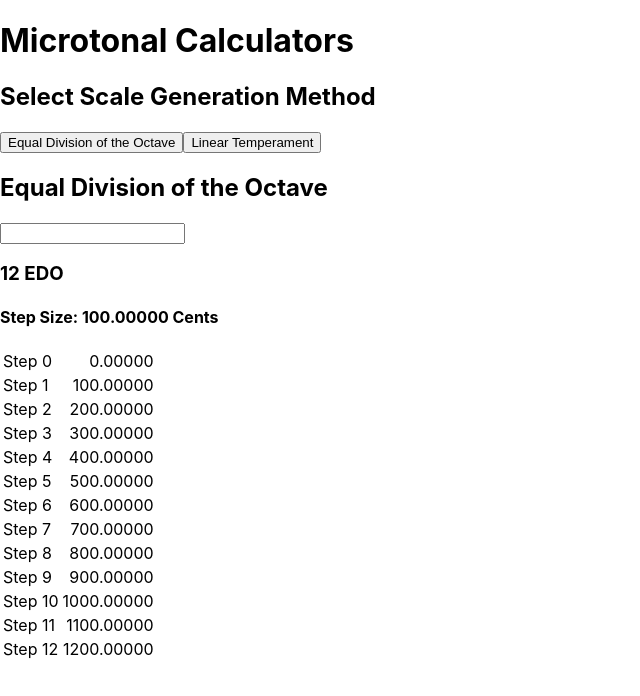
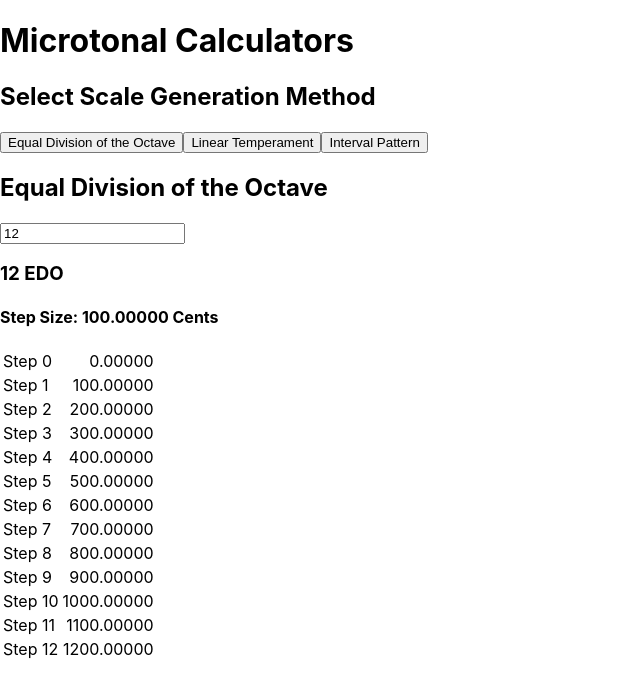
Before and after one commit to zzork/color-horizons-review-temp, a React (Create React App) app: page / in a window 1280 px wide. Both pictures are taken after a click on the button "Equal Division of the Octave". Shown: the top 696 px of the page, without its empty margins (0-640 px from the left). Built offline with nearby package versions, Linux system fonts and the light colour scheme.

Commit message:
added interval pattern gen

```diff
--- a/src/App.js
+++ b/src/App.js
@@ -8,7 +8,7 @@ import { stateTable } from './stateTable';
 
 function App() {
   const [stateData, setStateData] = useState(stateTable)
-  const [selected, setSelected] = useState("Select a Scale Generation Tool")
+  const [selected, setSelected] = useState("")
   return (
     <div>
     <h1>Microtonal Calculators</h1>
--- a/src/components/CalcEDO.js
+++ b/src/components/CalcEDO.js
@@ -22,7 +22,7 @@ export const CalcEDO = ({stateData, setStateData}) => {
     return (
       <div>
       <h2>Equal Division of the Octave</h2>
-      <input onChange={handleChange} type="number" name="edoEntered"></input>
+      <input onChange={handleChange} type="number" name="edoEntered" defaultValue={stateData[0].value}></input>
       <CalcEDOReadout edo = {stateData[0].value} />
       </div>
     )
--- /dev/null
+++ b/src/components/CalcIP.js
@@ -0,0 +1,19 @@
+import React, { useState } from "react";
+import { CalcIPReadout } from "./CalcIPReadout";
+
+
+export const CalcIP = ({}) => {
+    const [selectedIntervalPattern, setSelectedIntervalPattern] = useState("2212221")
+    const handleIntervalPatternChange = (userInput => setSelectedIntervalPattern(userInput.target.value))
+    return (
+        <div>
+        <div>
+        <h2>Interval Pattern</h2>
+        <input onChange={handleIntervalPatternChange} type="number" name="intervalPatternEntered" defaultValue="2212221"></input></div>
+        <div>
+        <p></p>
+        <CalcIPReadout pattern = {selectedIntervalPattern}/>
+        </div>
+        </div>
+    )
+}
--- /dev/null
+++ b/src/components/CalcIPReadout.js
@@ -0,0 +1,25 @@
+import React, { useState } from "react";
+
+export const CalcIPReadout = ({pattern}) => {
+    let patternArray = pattern.split("")
+    let edo = 0
+    for (let i = 0; i < patternArray.length; i++) {
+        edo += parseInt(patternArray[i])
+    }
+    let stepSize = 1200 / edo
+
+    console.log(patternArray)
+
+    let stepValuesList = []
+    for (let i = 0; i < patternArray.length; i++) {
+        stepValuesList.push((patternArray[i] * stepSize).toFixed(5))
+    }
+    let stepValuesDisplay = stepValuesList.map((value, index) => <tr><td>Step {index}</td> <td align="right">{value}</td></tr>)
+    return (
+        <div>
+        <h3>{edo} EDO</h3>
+        <h4>Step Size = {stepSize} cents (*fix this to calculate each unique interval*)</h4>
+        <table>{stepValuesDisplay}</table>
+        </div>
+    )
+}
--- a/src/components/CalcLT.js
+++ b/src/components/CalcLT.js
@@ -5,7 +5,7 @@ import { CalcLTTable } from "./CalcLTTable";
 export const CalcLT = ({}) => {
   const [selectedNumerator, setSelectedNumerator] = useState("3")
   const [selectedDenominator, setSelectedDenominator] = useState("2")
-  const [selectedNoteAmount, setSelectedNoteAmount] = useState("7")
+  const [selectedNoteAmount, setSelectedNoteAmount] = useState("12")
 
   const [calculatedNumerator, setCalculatedNumerator] = useState("3")
   const [calculatedDenominator, setCalculatedDenominator] = useState("2")
@@ -27,7 +27,7 @@ export const CalcLT = ({}) => {
       setCalculatedNumerator = {setCalculatedNumerator}
       setCalculatedDenominator = {setCalculatedDenominator}/>
 
-      <p>Note Amount: <input onChange={handleNoteAmountChange} type="number" name="noteAmountEntered" defaultValue="7"></input></p>
+      <p>Note Amount: <input onChange={handleNoteAmountChange} type="number" name="noteAmountEntered" defaultValue="12"></input></p>
 
       <CalcLTTable
       numerator = {calculatedNumerator}
--- a/src/components/CalcLTReadout.js
+++ b/src/components/CalcLTReadout.js
@@ -92,7 +92,7 @@ export const CalcLTReadout = ({numerator, denominator, setCalculatedNumerator, s
 
     return (
     <div>
-    <div>Your fraction is equivalent to {numerator} / {denominator}</div>
+    <div>Your entry is equivalent to {numerator} / {denominator}</div>
     <div>Generator: <GetGenerator
     numerator = {numerator}
     denominator = {denominator} /> cents
--- a/src/components/Selector.js
+++ b/src/components/Selector.js
@@ -1,15 +1,18 @@
 import React, { useEffect, useState } from "react";
 import { CalcEDO } from './CalcEDO';
+import { CalcIP } from "./CalcIP";
 import { CalcLT } from './CalcLT';
 
 export const Selector = ({setSelected, stateData, setStateData}) => {
     const handleEDOClick = ({}) => setSelected(<CalcEDO stateData = {stateData} setStateData = {setStateData}/>)
     const handleLTClick = ({}) => setSelected(<CalcLT/>)
+    const handleIPClick = ({}) => setSelected(<CalcIP/>)
     return (
       <div>
         <h2>Select Scale Generation Method</h2>
         <button onClick={handleEDOClick}>Equal Division of the Octave</button>
         <button onClick={handleLTClick}>Linear Temperament</button>
+        <button onClick={handleIPClick}>Interval Pattern</button>
       </div>
     );
   };
--- a/src/stateTable.js
+++ b/src/stateTable.js
@@ -1,5 +1,6 @@
 export const stateTable =
 [
-  {id:"a", name: "edo", value: "12"},
-  {id:"b", name: "linearTemperament", numerator: "3", denominator: "2", noteTotal: "12"}
+  {id: "a", name: "edo", value: "12"},
+  {id: "b", name: "linearTemperament", numerator: "3", denominator: "2", noteTotal: "12"},
+  {id: "c", name: "intervalPattern", pattern: "2232223"}
 ]
```
